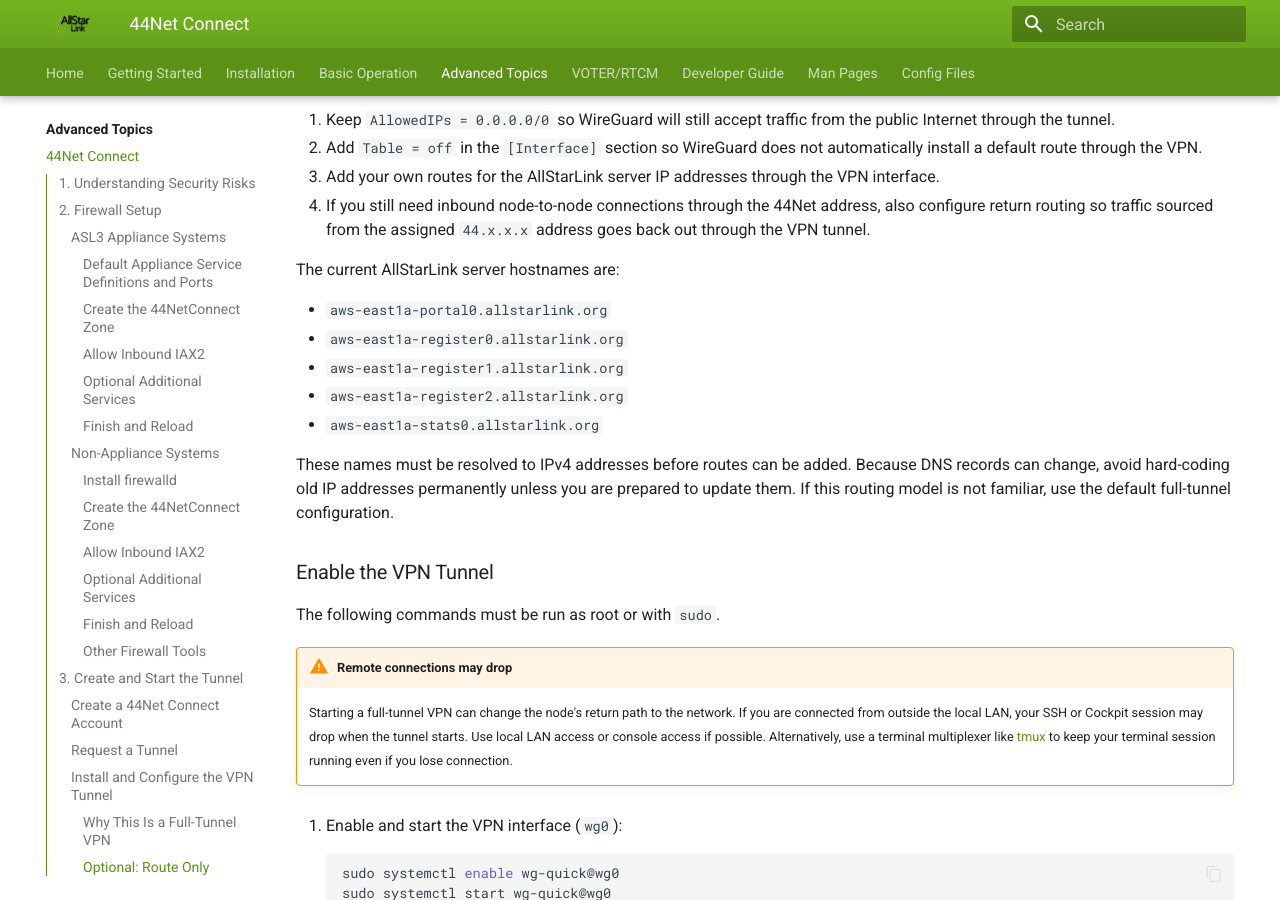
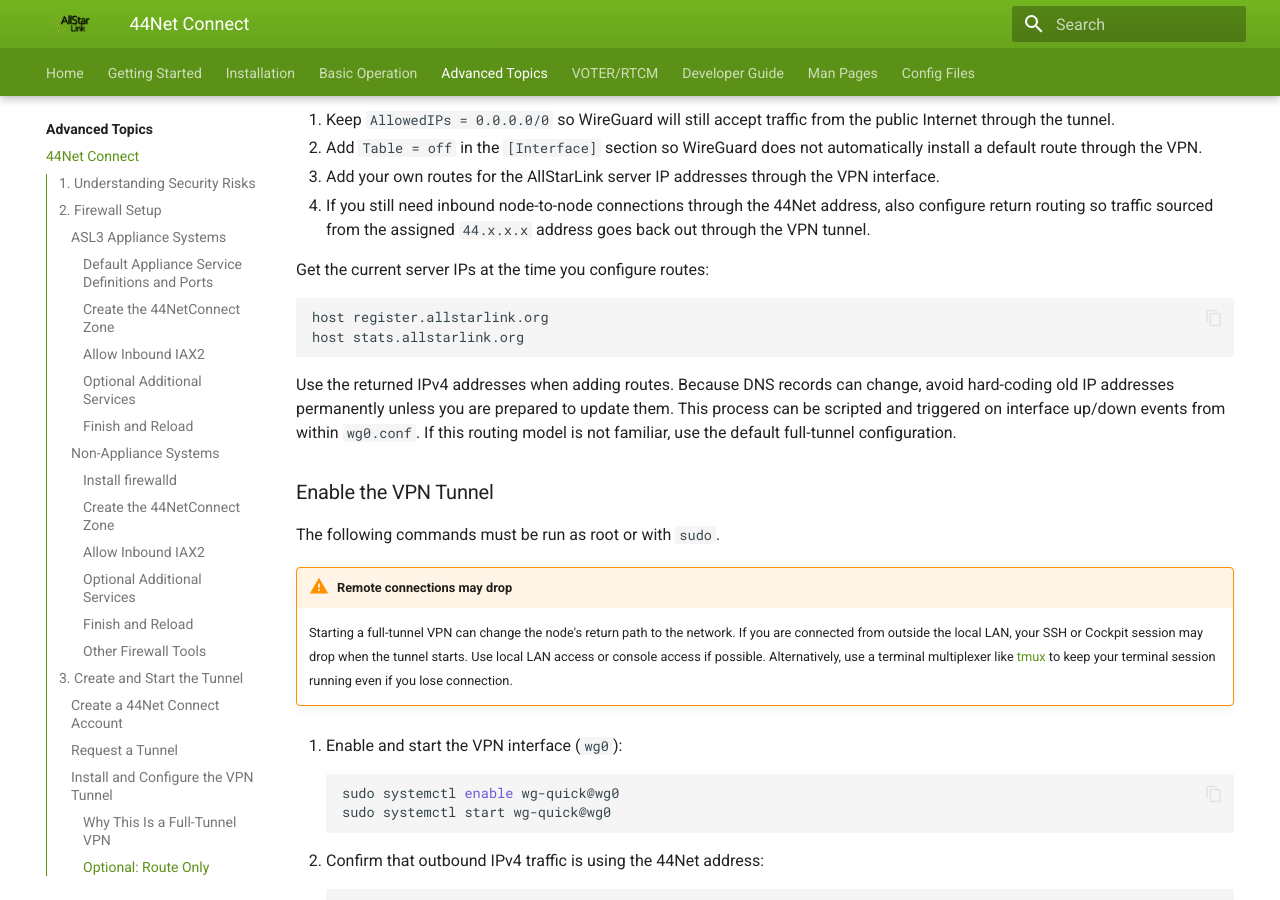
Before and after one commit to AllStarLink/ASL3-Manual, an MkDocs documentation site: the page built from docs/adv-topics/44net-connect.md, in a window 1280 px wide and 900 px high, scrolled down 7555 px. Built offline with MkDocs 1.6.1 and Material for MkDocs 9.7.7, drawn with Linux system fonts in a browser that asks for light colours; some of the changed text lies outside the part shown.

Commit message:
Various suggested improvements

````diff
--- a/docs/adv-topics/44net-connect.md
+++ b/docs/adv-topics/44net-connect.md
@@ -5,7 +5,7 @@
 
 For AllStarLink, 44Net Connect is most useful when a node cannot receive inbound IAX2 connections because it is behind NAT, CGNAT, a restrictive router, or a network where port forwarding is not available. 44Net Connect can provide a public `44.x.x.x` address that other nodes can reach.
 
-Most users only need 44Net Connect for inbound AllStarLink IAX2 connections. It can also make other services reachable from the Internet, such as EchoLink, VOTER/RTCM, and web services such as Allmon3. However, every exposed service adds risk. It is recommended to start with IAX2 and only add other services when you know you need them.
+Most users only need 44Net Connect for inbound AllStarLink IAX2 connections. It can also make other services reachable from the Internet, such as EchoLink, VOTER/RTCM, and web services such as Allmon3. However, every exposed service adds risk. It is recommended to start with allowing just the IAX2 service and only add other services when you know you need them.
 
 ## 1. Understanding Security Risks { #understanding-security-risks }
 
@@ -87,7 +87,7 @@
 
 **EchoLink**
 
-Add `echolink` if you want to accept incoming EchoLink connections from the public Internet.
+Add `echolink` if you plan to use EchoLink.
 
 ```bash
 sudo firewall-cmd --permanent --zone=44NetConnect --add-service=echolink
@@ -289,15 +289,14 @@
 3. Add your own routes for the AllStarLink server IP addresses through the VPN interface.
 4. If you still need inbound node-to-node connections through the 44Net address, also configure return routing so traffic sourced from the assigned `44.x.x.x` address goes back out through the VPN tunnel.
 
-The current AllStarLink server hostnames are:
+Get the current server IPs at the time you configure routes:
 
-- `aws-east1a-portal0.allstarlink.org`
-- `aws-east1a-register0.allstarlink.org`
-- `aws-east1a-register1.allstarlink.org`
-- `aws-east1a-register2.allstarlink.org`
-- `aws-east1a-stats0.allstarlink.org`
+```bash
+host register.allstarlink.org
+host stats.allstarlink.org
+```
 
-These names must be resolved to IPv4 addresses before routes can be added. Because DNS records can change, avoid hard-coding old IP addresses permanently unless you are prepared to update them. If this routing model is not familiar, use the default full-tunnel configuration.
+Use the returned IPv4 addresses when adding routes. Because DNS records can change, avoid hard-coding old IP addresses permanently unless you are prepared to update them. This process can be scripted and triggered on interface up/down events from within `wg0.conf`. If this routing model is not familiar, use the default full-tunnel configuration.
 
 ### Enable the VPN Tunnel
 The following commands must be run as root or with `sudo`.
````
Also changed, not shown: other parts of docs/adv-topics/44net-connect.md (+1 -1 lines).
